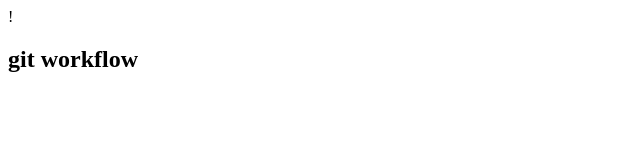
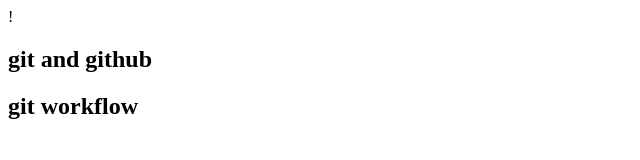
Before and after one commit to bari78666-stack/git-workflow, a plain HTML site: page index.html in a window 1280 px wide. Shown: the whole page, without its empty margins (0-640 px from the left). Drawn offline with Linux system fonts and the light colour scheme.

Commit message:
changes done

```diff
--- a/index.html
+++ b/index.html
@@ -4,7 +4,7 @@
     <meta charset="UTF-8">
     <meta name="viewport" content="width=device-width, initial-scale=1.0">
     <title>git and github</title>
-</head>
+<h2>git and github</h2>
 <body>
  <h2>git workflow</h2>
 </body>
```
Also changed, not shown: app.js (added).
